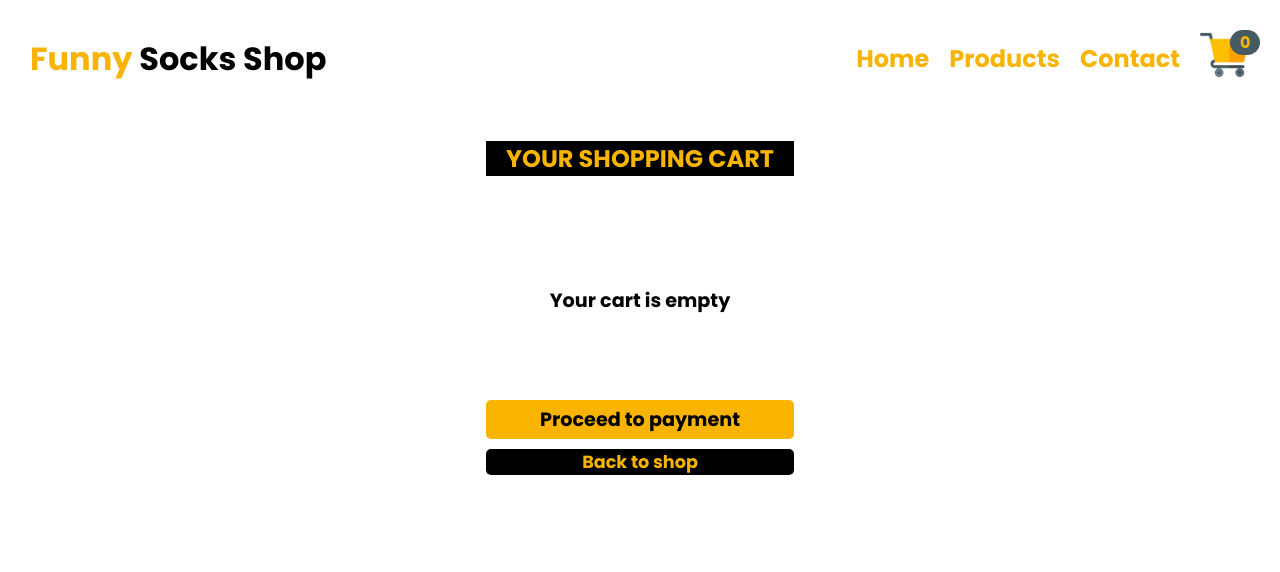
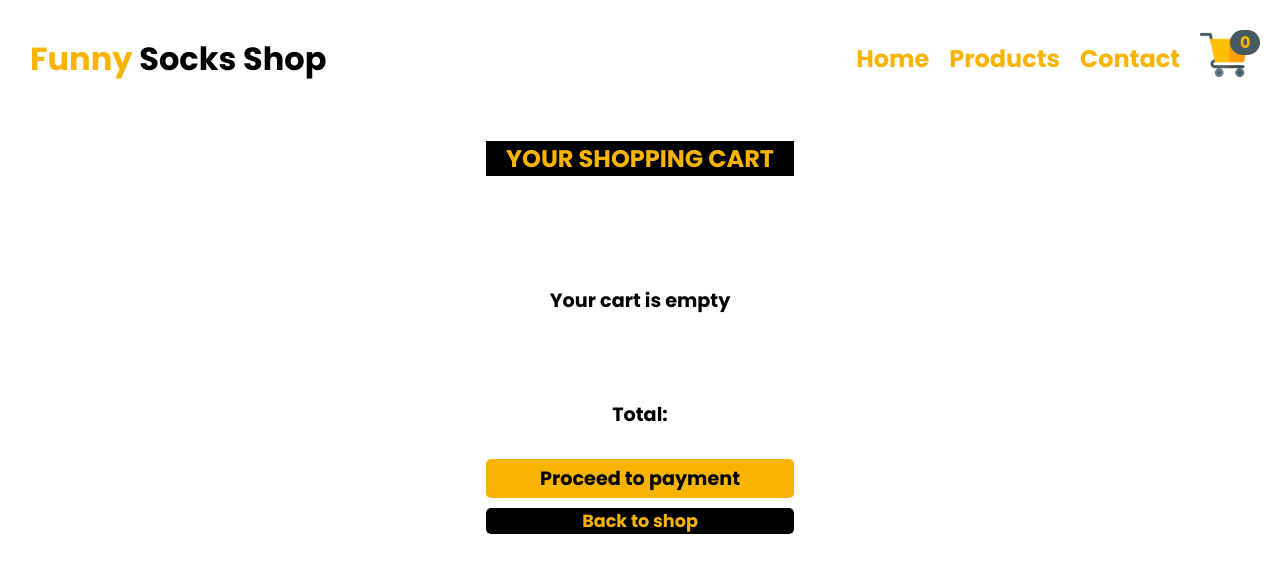
Before and after one commit to fufako/FunnySocks, a React (Create React App) app: page /shopping-cart in a window 1280 px wide. Shown: the top 572 px of the page. Built offline with nearby package versions, Linux system fonts and the light colour scheme; a web font is replaced by a local one.

Commit message:
Add total in shoping cart

```diff
--- a/src/components/Cart.js
+++ b/src/components/Cart.js
@@ -13,7 +13,7 @@ function Cart(props) {
         ) : (
           <EmptyCart />
         )}
-
+        <div className="total">Total: </div>
         <button className="payment">Proceed to payment</button>
         <Link to="/products" className="back-to-shop">
           Back to shop
--- a/src/index.css
+++ b/src/index.css
@@ -277,3 +277,9 @@ h1:hover {
   border-radius: 20px;
   background-color: #f8b400;
 }
+.total {
+  font-family: "Poppins", sans-serif;
+  text-align: center;
+  margin: 0 0 30px 0;
+  font-size: 1.2rem;
+}
```
